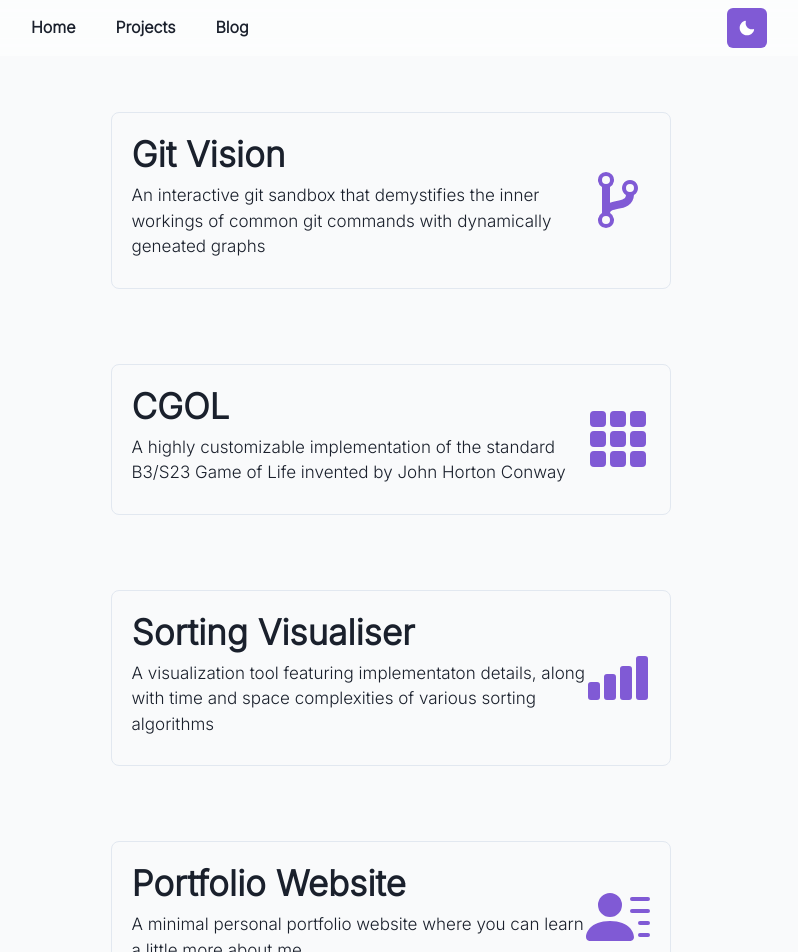
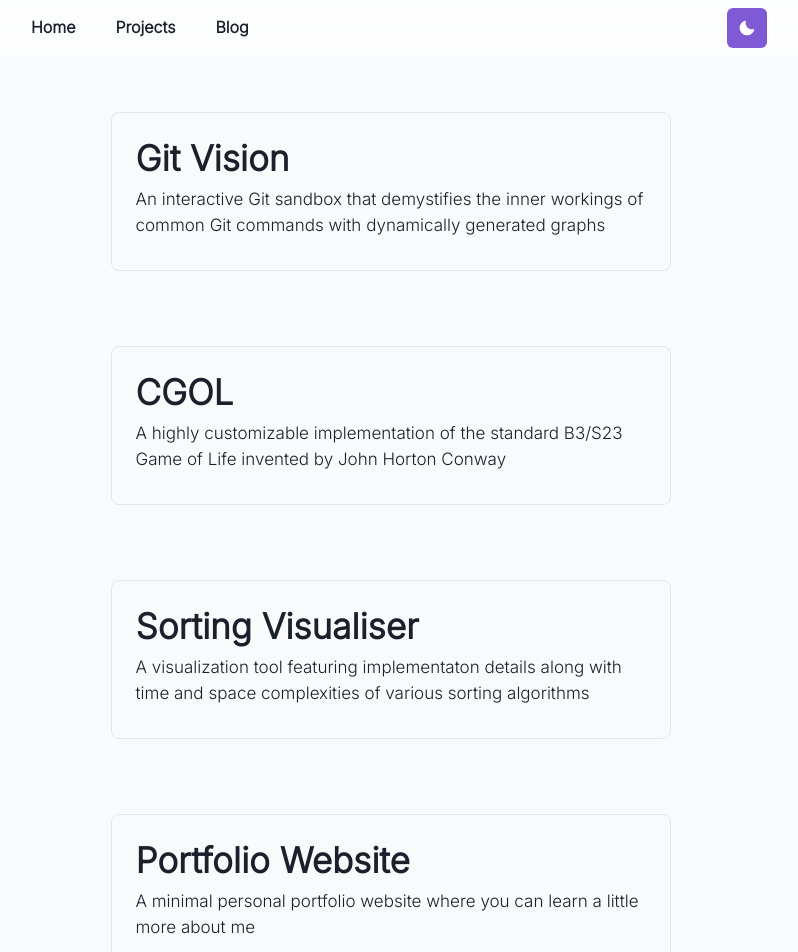
Before and after one commit to gzh2003/gzh-portfolio, a React (Create React App) app: page /projects in a window 1280 px wide. Shown: the top 952 px of the page, without its empty margins (249-1047 px from the left). Built offline with nearby package versions, Linux system fonts and the light colour scheme.

Commit message:
Removed icons from projects page and fixed grammatical errors

```diff
--- a/src/Pages/Home.js
+++ b/src/Pages/Home.js
@@ -17,14 +17,14 @@ function Home(props) {
             About Me
           </Heading>
           <Text>
-            Hello! My name is Germain. I'm a rising software developer who will
+            Hello, my name is Germain! I'm a rising software developer who will
             be attending the University of Waterloo next year.
           </Text>
           <Text>
-            I have been programming since my junior year of highschool and
+            I have been programming since my junior year of high school, and
             although a lot has changed since then, I continue to find myself
-            discovering more and more about this field and am really excited to
-            see what else it has to offer.
+            discovering more and more about the tech field and am excited to see
+            what else it has to offer.
           </Text>
           <Text>
             In addition to my technical work, I'm a huge basketball fanatic.
--- a/src/Pages/PageInDevelopment.js
+++ b/src/Pages/PageInDevelopment.js
@@ -4,7 +4,7 @@ function PageInDevelopment(props) {
   return (
     <Container mb={12} justifyContent={'center'}>
         <Flex direction={"column"} justifyContent={"center"} alignItems={"center"} height="60vh">
-            <Heading as="h1" textAlign={"center"} fontSize='65px' p="5">This page is still being developed</Heading>
+            <Heading as="h1" textAlign={"center"} fontSize='65px' p="5">This page is still in development</Heading>
             <Heading as='h2' textAlign={"center"} fontSize='30px' p="5">Try again next week?</Heading>
       </Flex>
     </Container>
--- a/src/Pages/Projects.js
+++ b/src/Pages/Projects.js
@@ -1,5 +1,4 @@
 import {
-  Icon,
   Container,
   Flex,
   Box,
@@ -7,15 +6,9 @@ import {
   Heading,
   Text,
   LinkBox,
-  Image,
   LinkOverlay,
-  useColorMode,
-  useColorModeValue,
 } from "@chakra-ui/react";
 import { motion } from "framer-motion";
-
-import { BsFillGrid3X3GapFill, BsFillPersonLinesFill } from "react-icons/bs";
-import {IoGitBranch, IoCellular as IoArray} from "react-icons/io5";
 
 function Projects(props) {
   return (
@@ -23,26 +16,18 @@ function Projects(props) {
       <Stack spacing={75} justifyContent={"center"}>
         <motion.div whileHover={{ scale: 0.9 }}>
           <LinkBox>
-            <Box borderWidth="1px" borderRadius="lg" p="5">
+            <Box borderWidth="1px" borderRadius="lg" p="6">
               <Flex align="center">
                 <Box>
                   <LinkOverlay href="">
                     <Heading fontSize={"35"}>Git Vision</Heading>
                   </LinkOverlay>
                   <Text>
-                    An interactive git sandbox that demystifies the inner
-                    workings of common git commands with dynamically geneated
+                    An interactive Git sandbox that demystifies the inner
+                    workings of common Git commands with dynamically generated
                     graphs
                   </Text>
                 </Box>
-
-                <Icon
-                  as={IoGitBranch}
-                  w={16}
-                  h={16}
-                  color={useColorModeValue("#805ad5", "#9ae6b4")}
-                  display={{ base: "none", md: "block" }}
-                />
               </Flex>
             </Box>
           </LinkBox>
@@ -50,7 +35,7 @@ function Projects(props) {
 
         <motion.div whileHover={{ scale: 0.9 }}>
           <LinkBox>
-            <Box borderWidth="1px" borderRadius="lg" p="5">
+            <Box borderWidth="1px" borderRadius="lg" p="6">
               <Flex align="center">
                 <Box>
                   <LinkOverlay href="">
@@ -61,40 +46,24 @@ function Projects(props) {
                     Game of Life invented by John Horton Conway
                   </Text>
                 </Box>
-
-                <Icon
-                  as={BsFillGrid3X3GapFill}
-                  w={16}
-                  h={16}
-                  color={useColorModeValue("#805ad5", "#9ae6b4")}
-                  display={{ base: "none", md: "block" }}
-                />
               </Flex>
             </Box>
           </LinkBox>
         </motion.div>
         <motion.div whileHover={{ scale: 0.9 }}>
           <LinkBox>
-            <Box borderWidth="1px" borderRadius="lg" p="5">
+            <Box borderWidth="1px" borderRadius="lg" p="6">
               <Flex align="center">
                 <Box>
                   <LinkOverlay href="">
                     <Heading fontSize={"35"}>Sorting Visualiser</Heading>
                   </LinkOverlay>
                   <Text>
-                    A visualization tool featuring implementaton details, along
+                    A visualization tool featuring implementaton details along
                     with time and space complexities of various sorting
                     algorithms
                   </Text>
                 </Box>
-
-                <Icon
-                  as={IoArray}
-                  w={16}
-                  h={16}
-                  color={useColorModeValue("#805ad5", "#9ae6b4")}
-                  display={{ base: "none", md: "block" }}
-                />
               </Flex>
             </Box>
           </LinkBox>
@@ -102,7 +71,7 @@ function Projects(props) {
 
         <motion.div whileHover={{ scale: 0.9 }}>
           <LinkBox>
-            <Box borderWidth="1px" borderRadius="lg" p="5">
+            <Box borderWidth="1px" borderRadius="lg" p="6">
               <Flex align={"center"}>
                 <Box>
                   <LinkOverlay href="">
@@ -113,13 +82,6 @@ function Projects(props) {
                     little more about me
                   </Text>
                 </Box>
-                <Icon
-                  as={BsFillPersonLinesFill}
-                  w={16}
-                  h={16}
-                  color={useColorModeValue("#805ad5", "#9ae6b4")}
-                  display={{ base: "none", md: "block" }}
-                />
               </Flex>
             </Box>
           </LinkBox>
```
